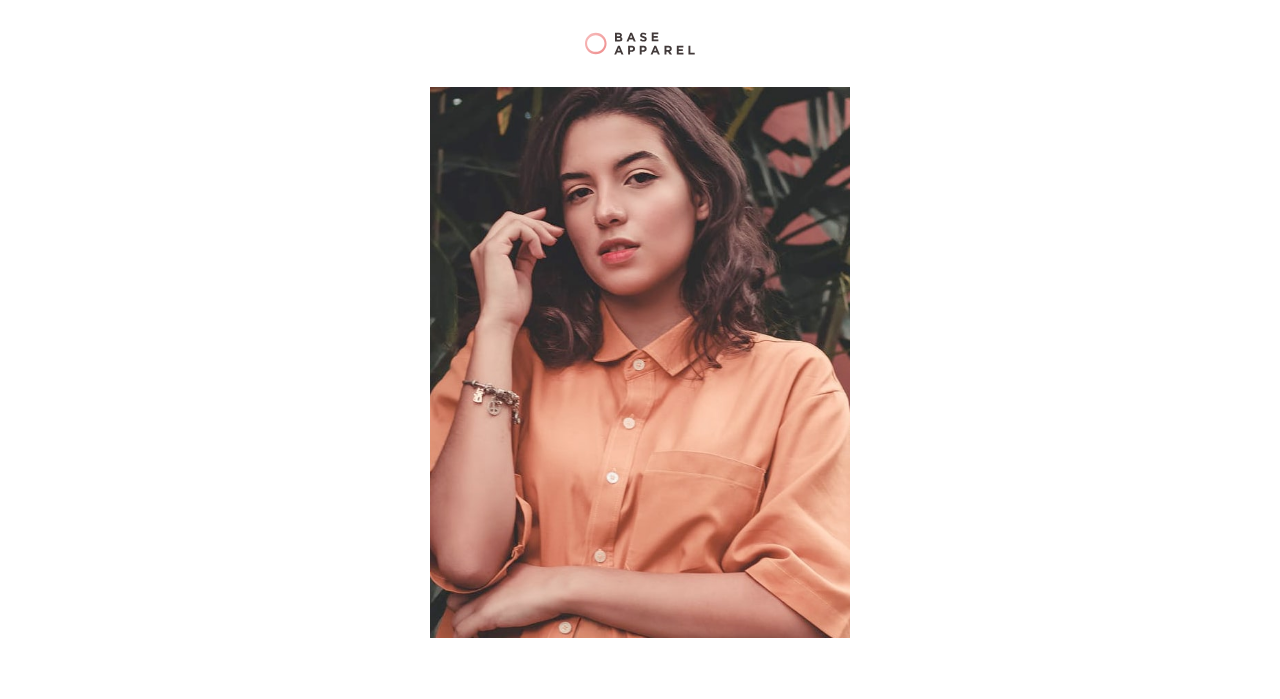
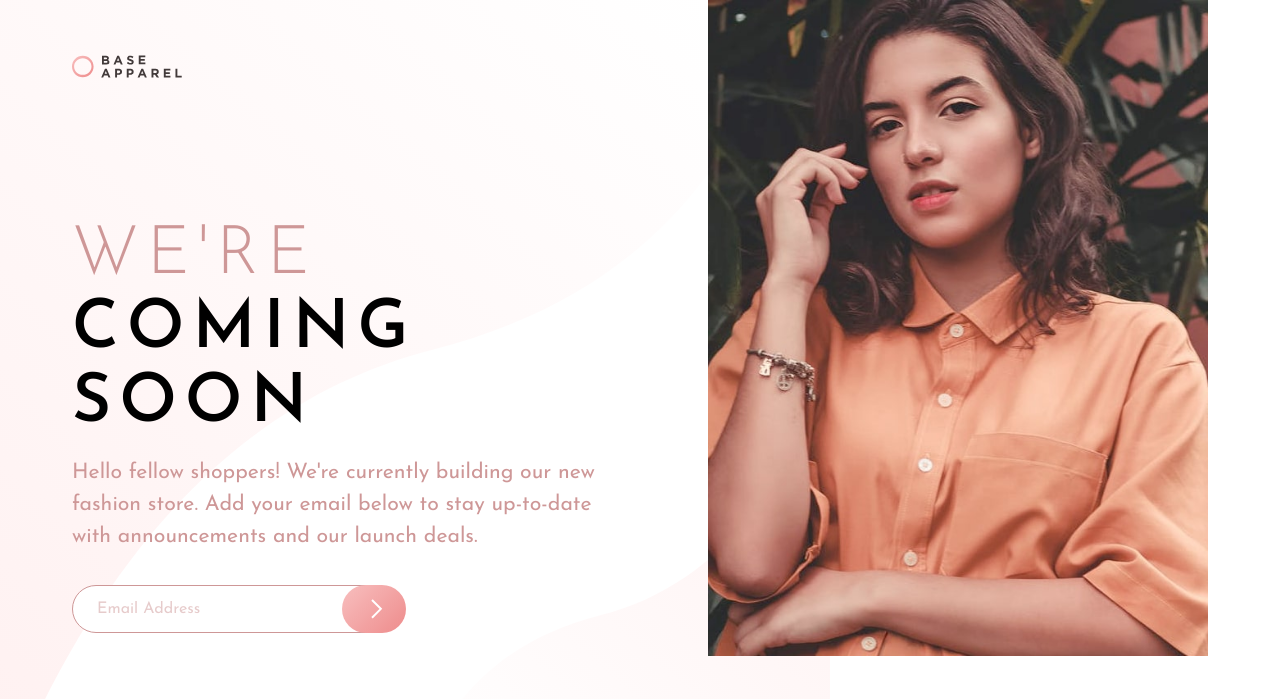
Before and after one commit to dottereldesign/base_apparel_coming_soon_page, a plain HTML site: page index.html in a window 1280 px wide. Shown: the top 699 px of the page. Drawn offline with Linux system fonts and the light colour scheme.

Commit message:
Add responsiveness for desktop and hover on btn

```diff
--- a/index.html
+++ b/index.html
@@ -28,6 +28,7 @@
         />
       </picture>
 
+      <div class="col-2">
         <h2>
           <span>We're</span> <br />
           coming <br />
@@ -38,7 +39,6 @@
           Add your email below to stay up-to-date with announcements and our
           launch deals.
         </p>
-
         <footer>
           <form>
             <input
@@ -51,6 +51,7 @@
             <button type="submit"></button>
           </form>
         </footer>
+      </div>
     </main>
   </body>
 </html>
--- a/style.css
+++ b/style.css
@@ -146,6 +146,7 @@ main p {
   margin-top: 16px;
   font-size: var(--fs-500);
   font-weight: var(--fw-regular);
+  max-inline-size: 40ch;
 }
 
 footer {
@@ -202,6 +203,10 @@ button::after {
   transform: translate(-50%, -50%);
 }
 
+form button:hover {
+  background: hsl(0, 57%, 87%);
+}
+
 input[type="email"]::placeholder {
   color: var(--clr-primary-100);
   opacity: 50%;
@@ -210,7 +215,81 @@ input[type="email"]::placeholder {
 }
 
 form input[type="email"]:focus {
-  border: 2px solid var(--clr-primary-200); /* Example: change border color and width on focus */
-  outline: none; /* Optional: Removes the default focus outline */
-  /* Add any additional styles you want to apply on focus */
+  border: 2px solid var(--clr-primary-200);
+  outline: none;
 }
+
+@media (min-width: 1168px) {
+  main {
+    display: grid;
+    /* Define 2 columns, each taking up 50% of the grid */
+    grid-template-columns: 1fr 32px 500px;
+    /* Define 2 rows; you can adjust the size as needed */
+    grid-template-rows: auto auto;
+    margin: 0 auto;
+    width: min(100%, 1136px);
+  }
+
+  header {
+    grid-row: 1;
+    grid-column: 1;
+  }
+
+  picture {
+    grid-row: 1/3;
+    align-self: center;
+    grid-column: 3;
+    display: flex;
+    justify-content: right;
+  }
+
+  .col-2 {
+    grid-row: 2;
+    grid-column: 1;
+    text-align: left;
+  }
+
+  main::after {
+    content: "";
+    position: absolute;
+    top: 0;
+    bottom: 0;
+    right: 0;
+    left: 0;
+    background-image: url("images/bg-pattern-desktop.svg");
+    background-repeat: no-repeat;
+    background-size: auto;
+    position: absolute;
+    grid-row: 1/3;
+    grid-column: 1/3;
+    width: 100%;
+    height: 100%;
+    z-index: -1000;
+    opacity: 100%;
+  }
+
+  footer {
+    margin: 0;
+  }
+
+  .col-2 p {
+    padding: 0;
+  }
+
+  form {
+    width: 318px;
+  }
+
+  form input {
+    margin: 0;
+  }
+
+  main img {
+    margin: 0;
+    width: 500px;
+  }
+
+  main header {
+    padding: 32px 0 32px 0;
+  }
+}
```
Lines whose indentation alone changed are shown as unchanged.
